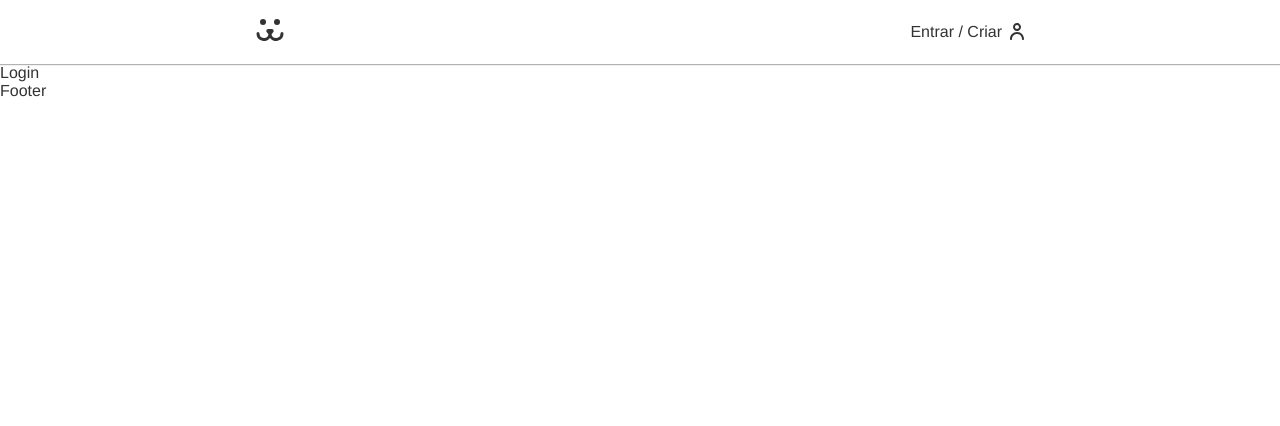
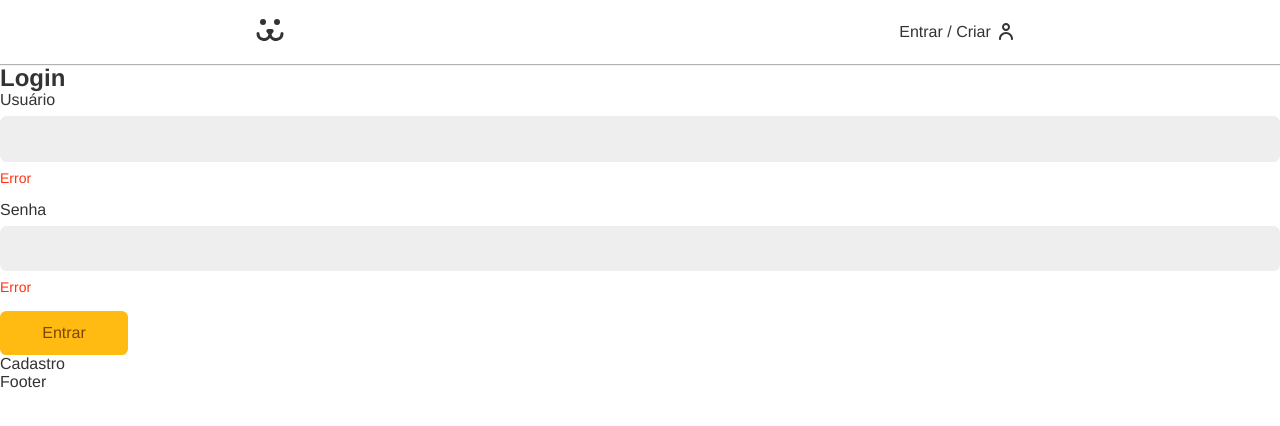
Before and after one commit to YtaloGabriel/dogs, a React (Create React App) app: page /login in a window 1280 px wide. Shown: the top 426 px of the page. Built offline with nearby package versions, Linux system fonts and the light colour scheme.

Commit message:
Login routes created and login form

```diff
--- a/src/App.js
+++ b/src/App.js
@@ -13,7 +13,7 @@ function App() {
         <Header />
         <Routes>
           <Route path="/" element={<Home />} />
-          <Route path="/login" element={<Login />} />
+          <Route path="/login/*" element={<Login />} />
         </Routes>
         <Footer />
       </BrowserRouter>
--- /dev/null
+++ b/src/Components/Forms/Button.js
@@ -0,0 +1,12 @@
+import React from 'react';
+import Styles from './FormsCss/Button.module.css';
+
+const Button = ({ text, ...props }) => {
+  return (
+    <button {...props} className={Styles.button}>
+      {text}
+    </button>
+  );
+};
+
+export default Button;
--- /dev/null
+++ b/src/Components/Forms/FormsCss/Button.module.css
@@ -0,0 +1,24 @@
+.button {
+  font-size: 1rem;
+  font-family: var(--type-first);
+  cursor: pointer;
+  border: none;
+  border-radius: .4rem;
+  background-color: #fb1;
+  color: #7c4701;
+  padding: .8rem 1.2rem;
+  box-sizing: border-box;
+  transition: .2s ease;
+  min-width: 8rem;
+}
+
+.button:hover,
+.button:focus {
+  outline: none;
+  box-shadow: 0 0 0 3px #fea, 0 0 0 4px #fb1;
+}
+
+.button:disabled {
+  opacity: .5;
+  cursor:wait;
+}
--- /dev/null
+++ b/src/Components/Forms/FormsCss/Input.module.css
@@ -0,0 +1,35 @@
+.wrapper {
+  margin-bottom: 1rem;
+}
+
+.input {
+  border: 1px solid #eee;
+  display: block;
+  width: 100%;
+  font-size: 1rem;
+  padding: .8rem;
+  border-radius: .4rem;
+  background-color: #eee;
+  transition: .2s ease;
+}
+
+.input:hover,
+.input:focus {
+  outline: none;
+  border-color: #fb1;
+  background-color: #fff;
+  box-shadow: 0 0 0 3px #fea;
+}
+
+.label {
+  display: block;
+  font-size: 1rem;
+  line-height: 1;
+  padding-bottom: .5rem;
+}
+
+.error {
+  color: #f31;
+  font-size: .875rem;
+  margin-top: .5rem;
+}
--- /dev/null
+++ b/src/Components/Forms/Input.js
@@ -0,0 +1,16 @@
+import React from 'react';
+import Styles from './FormsCss/Input.module.css';
+
+const Input = ({ label, type, name }) => {
+  return (
+    <div className={Styles.wrapper}>
+      <label htmlFor={name} className={Styles.label}>
+        {label}
+      </label>
+      <input className={Styles.input} type={type} name={name} />
+      <p className={Styles.error}>Error</p>
+    </div>
+  );
+};
+
+export default Input;
--- a/src/Components/Login/Login.js
+++ b/src/Components/Login/Login.js
@@ -1,7 +1,21 @@
 import React from 'react';
+import { Route, Routes } from 'react-router-dom';
+import LoginForm from './LoginForm';
+import LoginCreate from './LoginCreate';
+import LoginPasswordLost from './LoginPasswordLost';
+import LoginPasswordReset from './LoginPasswordReset';
 
 const Login = () => {
-  return <div>Login</div>;
+  return (
+    <div>
+      <Routes>
+        <Route path="/" element={<LoginForm />} />
+        <Route path="/create" element={<LoginCreate />} />
+        <Route path="/lost" element={<LoginPasswordLost />} />
+        <Route path="/reset" element={<LoginPasswordReset />} />
+      </Routes>
+    </div>
+  );
 };
 
 export default Login;
--- /dev/null
+++ b/src/Components/Login/LoginCreate.js
@@ -0,0 +1,7 @@
+import React from 'react';
+
+const LoginCreate = () => {
+  return <div>Create</div>;
+};
+
+export default LoginCreate;
--- /dev/null
+++ b/src/Components/Login/LoginForm.js
@@ -0,0 +1,36 @@
+import React from 'react';
+import { Link } from 'react-router-dom';
+import Button from '../Forms/Button';
+import Input from '../Forms/Input';
+
+const LoginForm = () => {
+  // const [username, setUsername] = React.useState('');
+  // const [password, setPassword] = React.useState('');
+
+  const handleLogin = (event) => {
+    event.preventDefault();
+    // fetch('https://dogsapi.origamid.dev/json/jwt-auth/v1/token', {
+    //   method: 'POST',
+    //   headers: {
+    //     'Content-Type': 'application/json',
+    //   },
+    //   body: JSON.stringify({ username, password }),
+    // })
+    //   .then((response) => response.json())
+    //   .then((json) => console.log(json));
+  };
+
+  return (
+    <section>
+      <h1>Login</h1>
+      <form onSubmit={handleLogin}>
+        <Input label="Usuário" type="text" />
+        <Input label="Senha" type="password" />
+        <Button text="Entrar" />
+      </form>
+      <Link to="/login/create">Cadastro</Link>
+    </section>
+  );
+};
+
+export default LoginForm;
--- /dev/null
+++ b/src/Components/Login/LoginPasswordLost.js
@@ -0,0 +1,7 @@
+import React from 'react';
+
+const LoginPasswordLost = () => {
+  return <div>LoginPasswordLost</div>;
+};
+
+export default LoginPasswordLost;
--- /dev/null
+++ b/src/Components/Login/LoginPasswordReset.js
@@ -0,0 +1,7 @@
+import React from 'react';
+
+const LoginPasswordReset = () => {
+  return <div>LoginPasswordReset</div>;
+};
+
+export default LoginPasswordReset;
--- a/src/Components/css/Header.module.css
+++ b/src/Components/css/Header.module.css
@@ -22,6 +22,7 @@
   color: #333;
   display: flex;
   align-items: center;
+  padding: .7rem;
 }
 
 .login::after {
```
